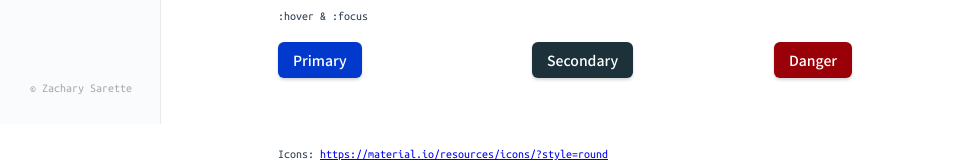
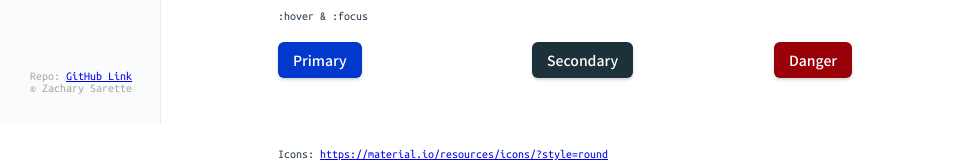
Before and after one commit to zacharysarette/reusable-components, a Vue app: page / in a window 1280 px wide. Shown: the part 696-858 px from the top of the page, without its empty margins (0-961 px from the left). Built offline with nearby package versions, Linux system fonts and the light colour scheme.

Commit message:
Adds repo link to sidebar footer

```diff
--- a/src/components/SideNav.vue
+++ b/src/components/SideNav.vue
@@ -5,6 +5,8 @@
     </header>
     <Button v-for="link in links" :key="link.id" variant="text"  :label="link.label" :clickFunction="link.function" />
     <footer>
+      Repo: <a href="https://github.com/zacharysarette/reusable-components">GitHub Link</a>
+      </br>
       &copy; Zachary Sarette
     </footer>
   </nav>
```
